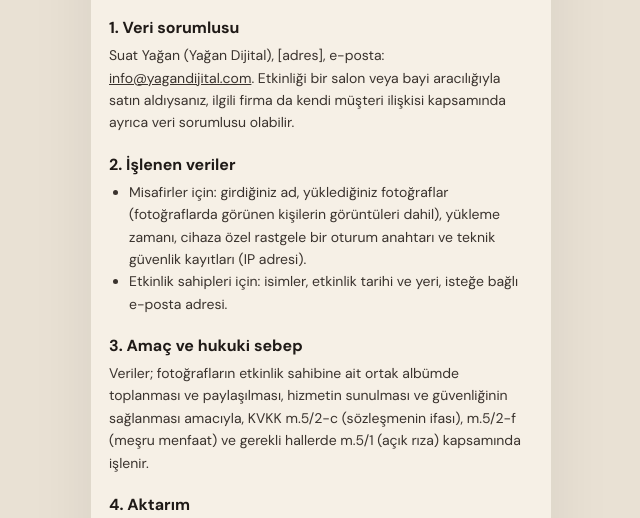
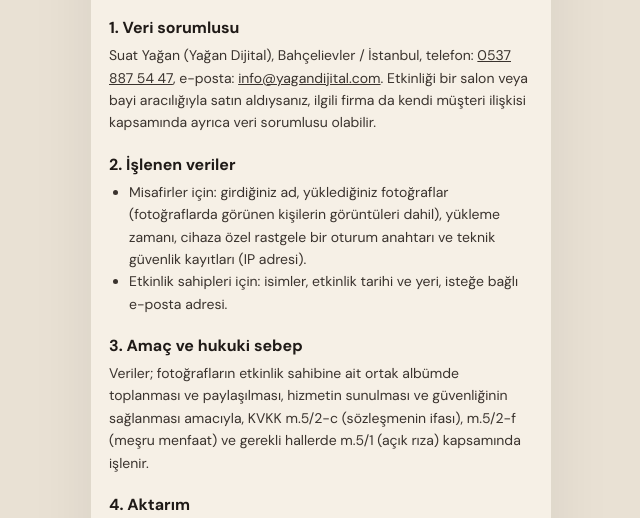
Before and after one commit to suatyagan/ani-kamerasi, a plain HTML site: page kvkk.html in a window 1280 px wide. Shown: the part 202-720 px from the top of the page, without its empty margins (319-959 px from the left). Drawn offline with Linux system fonts and the light colour scheme.

Commit message:
KVKK: veri sorumlusu adres ve telefonu
Co-Authored-By: Claude Opus 5.5 <noreply@anthropic.com>
Claude-Session: https://claude.ai/code/session_01DwtW3p4DHrNJS7zxj2Zs7u

```diff
--- a/kvkk.html
+++ b/kvkk.html
@@ -16,7 +16,7 @@
   <p>Bu metin, 6698 sayılı Kişisel Verilerin Korunması Kanunu ("KVKK") kapsamında, Anı Kamerası hizmetini kullanan misafirleri ve etkinlik sahiplerini bilgilendirmek amacıyla hazırlanmıştır.</p>
 
   <h2>1. Veri sorumlusu</h2>
-  <p>Suat Yağan (Yağan Dijital), [adres], e-posta: <a href="mailto:info@yagandijital.com">info@yagandijital.com</a>. Etkinliği bir salon veya bayi aracılığıyla satın aldıysanız, ilgili firma da kendi müşteri ilişkisi kapsamında ayrıca veri sorumlusu olabilir.</p>
+  <p>Suat Yağan (Yağan Dijital), Bahçelievler / İstanbul, telefon: <a href="tel:+905378875447">0537 887 54 47</a>, e-posta: <a href="mailto:info@yagandijital.com">info@yagandijital.com</a>. Etkinliği bir salon veya bayi aracılığıyla satın aldıysanız, ilgili firma da kendi müşteri ilişkisi kapsamında ayrıca veri sorumlusu olabilir.</p>
 
   <h2>2. İşlenen veriler</h2>
   <ul>
```
